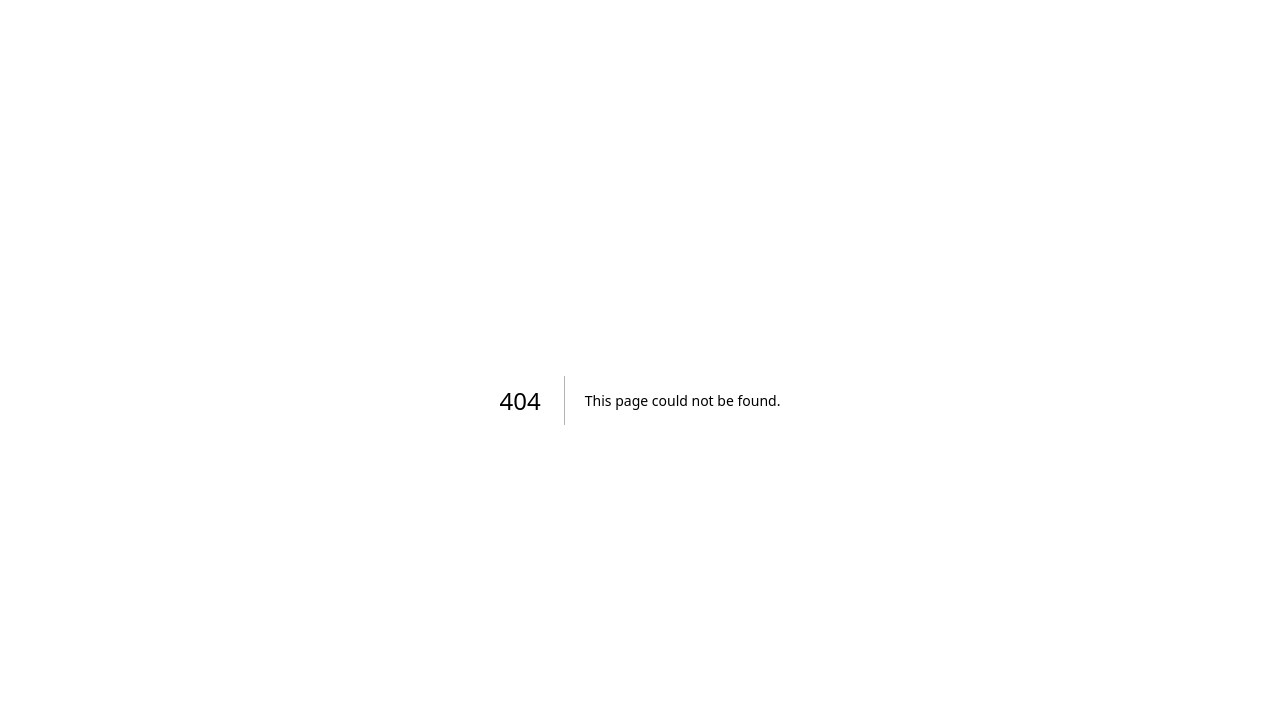
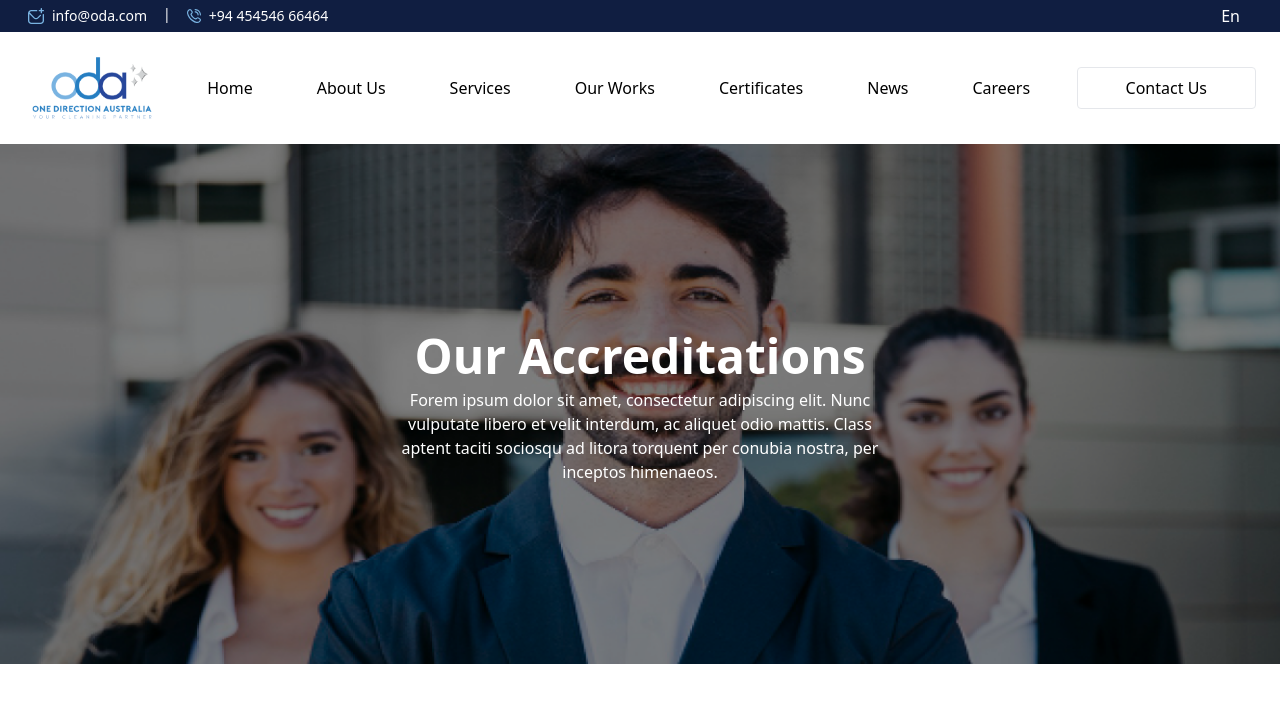
Before and after one commit to ceejay077/oda-new-one, a Next.js app: page /certificates in a window 1280 px wide. Before the commit this address had no page. Shown: the top 702 px of the page. Built offline with nearby package versions, Linux system fonts and the light colour scheme.

Commit message:
certificate page upto hero section

```diff
--- a/app/about/header/navBar.tsx
+++ b/app/about/header/navBar.tsx
@@ -1,6 +1,7 @@
 "use client";
 import React, { useState } from "react";
 import { Menu, X } from "lucide-react";
+import Image from "next/image";
 
 const ResponsiveHeader = () => {
   const [isMenuOpen, setIsMenuOpen] = useState(false);
@@ -10,7 +11,7 @@ const ResponsiveHeader = () => {
     { href: "/about", label: "About Us" },
     { href: "/services-category", label: "Services" },
     { href: "#", label: "Our Works" },
-    { href: "#", label: "Certificates" },
+    { href: "/certificates", label: "Certificates" },
     { href: "#", label: "News" },
     { href: "#", label: "Careers" },
   ];
@@ -20,10 +21,12 @@ const ResponsiveHeader = () => {
       <div className="bg-white backdrop-blur-sm bg-opacity-5 px-4 md:px-6 flex flex-wrap items-center justify-between w-full">
         {/* Logo Section */}
         <div className="flex items-center py-4">
-          <img
+          <Image
             src="/images/oda_logo.png"
             alt="Description"
             className="h-16 md:h-20 w-auto"
+            width={100}
+            height={100}
           />
         </div>
 
--- /dev/null
+++ b/app/certificates/certificate-sub-components/hero.tsx
@@ -0,0 +1,29 @@
+import React from "react";
+
+function HeroCertificate() {
+  return (
+    <div>
+      <section className="w-full">
+        <div
+          className="w-full h-[520px]  bg-cover bg-no-repeat bg-center flex flex-col justify-center items-center relative"
+          style={{ backgroundImage: "url('/images/about/about-hero.png')" }}
+        >
+          <div className="absolute inset-0 bg-black opacity-50"></div>
+          <div className="text-white">
+            <h1 className="text-white text-center xl:text-5xl lg:text-4xl md:text-3xl sm:text-2xl xs:text-xl font-semibold  p-2 bg-opacity-40 rounded-sm relative">
+              Our Accreditations{" "}
+            </h1>
+          </div>
+          <div className="text-white relative max-w-lg text-center">
+            Forem ipsum dolor sit amet, consectetur adipiscing elit. Nunc
+            vulputate libero et velit interdum, ac aliquet odio mattis. Class
+            aptent taciti sociosqu ad litora torquent per conubia nostra, per
+            inceptos himenaeos.
+          </div>
+        </div>
+      </section>
+    </div>
+  );
+}
+
+export default HeroCertificate;
--- /dev/null
+++ b/app/certificates/page.tsx
@@ -0,0 +1,13 @@
+import Banner from "../components/home/banner";
+import HeroCertificate from "./certificate-sub-components/hero";
+import ResponsiveHeader from "../about/header/navBar";
+
+export default function Certificates() {
+  return (
+    <div>
+      <Banner />
+      <ResponsiveHeader />
+      <HeroCertificate />
+    </div>
+  );
+}
```
Also changed, not shown: app/services-category/services-category-sub-components/whyChooseUsGrid.tsx (+11 -11 lines).
